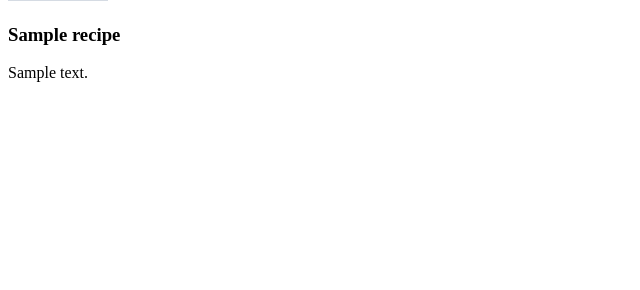
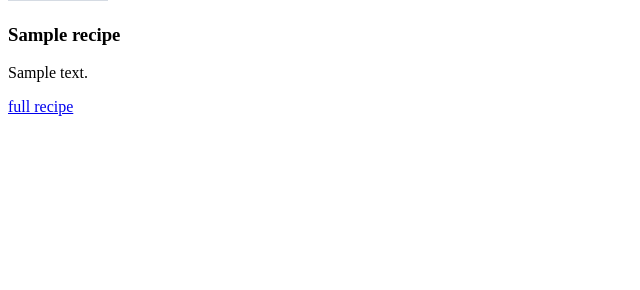
Before and after one commit to nikita74939/FinalProject, a PHP site: page /explore.php in a window 1280 px wide. Shown: the part 258-548 px from the top of the page, without its empty margins (0-640 px from the left). Run offline with PHP 8.4, Linux system fonts and the light colour scheme; tables that the repository leaves empty or names only in its code hold one stand-in row (values such as "Sample post"); grey boxes marked "Sample" are stand-in pictures.

Commit message:
add full recipe button

```diff
--- a/explore.php
+++ b/explore.php
@@ -28,6 +28,8 @@
         <img src="img/<?php echo $result['main_image']; ?>" alt="foto" style="width: 100px;" />
         <h3><?php echo $result['title']; ?></h3>
         <p><?php echo $result['description']; ?></p>
+        <a href="fullrecipe.php?lihat=<?php echo $result['recipe_id']; ?>">full recipe</a>
+        <br>
     <?php
         }
     ?>
```
